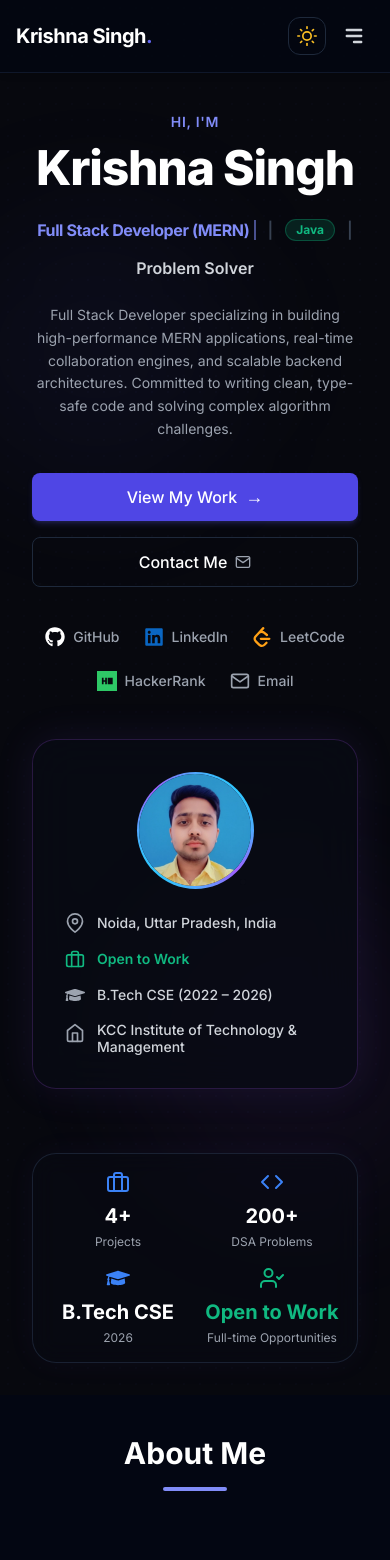
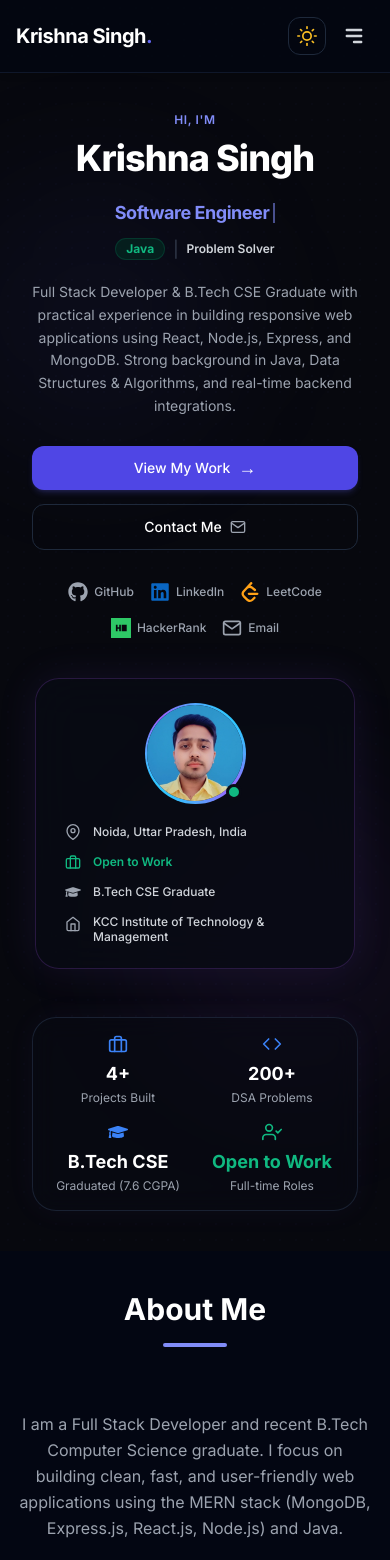
Before and after one commit to Krishnasingh9999/Portfolio, a React (Vite) app: page / in a window 390 px wide. Shown: the top 1560 px of the page. Built offline with nearby package versions, Linux system fonts and the light colour scheme.

Commit message:
Update the portfolio

```diff
--- a/src/components/FeaturedProject.tsx
+++ b/src/components/FeaturedProject.tsx
@@ -87,13 +87,13 @@ const FeaturedProject: React.FC = () => {
 
                   {/* Bullet Points */}
                   {project.bullets && (
-                    <ul className="space-y-2 mb-6 text-xs sm:text-sm text-gray-400 list-none text-left w-full">
+                    <ul className="space-y-2 mb-6 text-xs sm:text-sm text-gray-600 dark:text-gray-400 list-none text-left w-full">
                       {project.bullets.map((bullet, idx) => (
                         <li key={idx} className="flex items-start gap-2.5 leading-relaxed">
-                          <span className="text-indigo-400 font-bold mt-0.5 flex-shrink-0 text-sm">
+                          <span className="text-indigo-600 dark:text-indigo-400 font-bold mt-0.5 flex-shrink-0 text-sm">
                             ▹
                           </span>
-                          <span className="text-gray-300 font-normal">
+                          <span className="text-gray-700 dark:text-gray-300 font-normal">
                             {bullet.replace(/\*\*/g, '')}
                           </span>
                         </li>
--- a/src/components/Hero.tsx
+++ b/src/components/Hero.tsx
@@ -8,11 +8,11 @@ import { motion } from 'framer-motion';
 const Hero: React.FC = () => {
   const { tagline } = personalInfo;
 
-  const rolesCycle = ['Full Stack Developer (MERN)', 'Software Engineer'];
+  const rolesCycle = ['Full-Stack Developer(MERN)', 'Software Engineer'];
   const [currentRoleText, setCurrentRoleText] = useState('');
   const [isDeleting, setIsDeleting] = useState(false);
   const [loopNum, setLoopNum] = useState(0);
-  const [typingSpeed, setTypingSpeed] = useState(50);
+  const [typingSpeed, setTypingSpeed] = useState(55);
 
   useEffect(() => {
     const handleType = () => {
@@ -21,19 +21,19 @@ const Hero: React.FC = () => {
 
       if (isDeleting) {
         setCurrentRoleText(fullText.substring(0, currentRoleText.length - 1));
-        setTypingSpeed(22); // slightly slower deletion
+        setTypingSpeed(25);
       } else {
         setCurrentRoleText(fullText.substring(0, currentRoleText.length + 1));
-        setTypingSpeed(45); // slightly slower typing speed
+        setTypingSpeed(55);
       }
 
       if (!isDeleting && currentRoleText === fullText) {
-        setTypingSpeed(1000); // slightly longer pause at full text
+        setTypingSpeed(1800); // Pause for 1.8s when full text is typed
         setIsDeleting(true);
       } else if (isDeleting && currentRoleText === '') {
         setIsDeleting(false);
         setLoopNum((prev) => prev + 1);
-        setTypingSpeed(200); // slightly longer pause before starting next role
+        setTypingSpeed(300); // Pause before starting the next word
       }
     };
 
@@ -45,7 +45,7 @@ const Hero: React.FC = () => {
     {
       name: 'GitHub',
       url: 'https://github.com/KrishnaSingh9999',
-      icon: <FaGithub className="w-5 h-5 text-white" />
+      icon: <FaGithub className="w-5 h-5" />
     },
     {
       name: 'LinkedIn',
@@ -86,7 +86,7 @@ const Hero: React.FC = () => {
   return (
     <section
       id="home"
-      className="relative flex flex-col items-center bg-white dark:bg-[#07080e] px-4 sm:px-6 lg:px-8 overflow-hidden pt-28 sm:pt-32 lg:pt-36 pb-8 md:pb-10 transition-colors duration-300"
+      className="relative flex flex-col items-center bg-white dark:bg-[#07080e] px-4 sm:px-6 lg:px-8 overflow-hidden pt-28 sm:pt-32 lg:pt-36 pb-10 sm:pb-12 transition-colors duration-300"
     >
       {/* Decorative Grid and Background Accents */}
       <div className="absolute inset-0 bg-[radial-gradient(rgba(99,102,241,0.06)_1px,transparent_1px)] dark:bg-[radial-gradient(rgba(99,102,241,0.02)_1px,transparent_1px)] [background-size:16px_16px] pointer-events-none" />
@@ -94,7 +94,7 @@ const Hero: React.FC = () => {
       <div className="absolute bottom-1/4 right-1/4 translate-x-1/2 translate-y-1/2 w-80 h-80 rounded-full bg-purple-500/10 dark:bg-purple-500/5 blur-3xl pointer-events-none" />
 
       <div className="max-w-7xl mx-auto px-4 sm:px-6 lg:px-8 z-10 w-full flex flex-col items-center">
-        <div className="grid grid-cols-1 lg:grid-cols-12 gap-12 lg:gap-16 items-center w-full">
+        <div className="grid grid-cols-1 lg:grid-cols-12 gap-10 lg:gap-16 items-center w-full">
           {/* Left Column: Intro text */}
           <motion.div
             initial={{ opacity: 0, y: 20 }}
@@ -102,58 +102,66 @@ const Hero: React.FC = () => {
             transition={{ duration: 0.5 }}
             className="lg:col-span-7 flex flex-col items-center lg:items-start text-center lg:text-left"
           >
-            <span className="text-sm font-semibold tracking-wider text-indigo-600 dark:text-indigo-400 uppercase mb-3">
+            <span className="text-xs sm:text-sm font-semibold tracking-wider text-indigo-600 dark:text-indigo-400 uppercase mb-2 sm:mb-3">
               Hi, I'm
             </span>
-            <h1 className="text-5xl sm:text-6xl md:text-7xl font-extrabold text-gray-900 dark:text-white tracking-tight leading-none mb-6">
+            <h1 className="text-4xl sm:text-5xl md:text-6xl lg:text-7xl font-extrabold text-gray-900 dark:text-white tracking-tight leading-tight mb-4 sm:mb-5">
               Krishna Singh
             </h1>
 
-            {/* Dynamic Role Container */}
-            <div className="flex flex-wrap items-center justify-center lg:justify-start gap-3 text-base sm:text-lg md:text-xl font-semibold mb-6">
-              <span className="text-indigo-600 dark:text-indigo-400 min-h-[28px] inline-flex items-center tracking-tight font-bold">
-                <span>{currentRoleText}</span>
-                <span className="ml-1 w-[2px] h-[20px] bg-indigo-600 dark:bg-indigo-400 animate-pulse shrink-0" />
-              </span>
-              <span className="text-gray-300 dark:text-gray-700">|</span>
-              <span className="px-2.5 py-0.5 rounded-full bg-emerald-500/10 dark:bg-[#10B981]/15 border border-emerald-500/30 text-emerald-700 dark:text-[#10B981] text-xs sm:text-sm font-bold">
-                Java
-              </span>
-              <span className="text-gray-300 dark:text-gray-700">|</span>
-              <span className="text-gray-700 dark:text-gray-300">Problem Solver</span>
+            {/* Dynamic Role & Badges (Fixed height container for 100% Zero Layout Shift) */}
+            <div className="flex flex-col items-center lg:items-start mb-5 sm:mb-6 w-full">
+              {/* Dedicated Fixed-Height Role Text Row */}
+              <div className="h-8 sm:h-9 flex items-center justify-center lg:justify-start">
+                <span className="text-lg sm:text-xl md:text-2xl font-bold text-indigo-600 dark:text-indigo-400 inline-flex items-center tracking-tight">
+                  <span>{currentRoleText}</span>
+                  <span className="ml-1 w-[2px] h-5 sm:h-6 bg-indigo-600 dark:bg-indigo-400 animate-pulse shrink-0" />
+                </span>
+              </div>
+
+              {/* Permanent Secondary Badges Row */}
+              <div className="flex items-center gap-2 mt-2">
+                <span className="px-2.5 py-0.5 rounded-full bg-emerald-50 dark:bg-emerald-950/60 border border-emerald-200 dark:border-emerald-800/40 text-emerald-700 dark:text-[#10B981] text-xs sm:text-sm font-bold">
+                  Java
+                </span>
+                <span className="text-gray-300 dark:text-gray-700">|</span>
+                <span className="text-gray-700 dark:text-gray-300 text-xs sm:text-sm font-semibold">
+                  Problem Solver
+                </span>
+              </div>
             </div>
 
-            <p className="max-w-xl text-sm sm:text-base md:text-lg text-gray-600 dark:text-gray-400 mb-8 leading-relaxed">
+            <p className="max-w-xl text-sm sm:text-base md:text-lg text-gray-600 dark:text-gray-400 mb-7 sm:mb-8 leading-relaxed">
               {tagline}
             </p>
 
             {/* View My Work & Contact Me Buttons */}
-            <div className="flex flex-col sm:flex-row items-center justify-center lg:justify-start gap-4 mb-8 w-full sm:w-auto">
+            <div className="flex flex-col sm:flex-row items-center justify-center lg:justify-start gap-3.5 sm:gap-4 mb-7 sm:mb-8 w-full sm:w-auto">
               <a
                 href="#featured"
                 onClick={(e) => handleScrollToSection(e, 'featured')}
-                className="w-full sm:w-auto px-6 py-3 rounded-lg font-medium text-white bg-indigo-600 hover:bg-indigo-700 shadow-md shadow-indigo-500/20 active:scale-95 transition-all flex items-center justify-center gap-2"
+                className="w-full sm:w-auto px-6 py-3 rounded-xl font-medium text-white bg-indigo-600 hover:bg-indigo-700 shadow-md shadow-indigo-500/20 active:scale-95 transition-all flex items-center justify-center gap-2 text-sm sm:text-base"
               >
                 View My Work <span className="text-lg leading-none">&rarr;</span>
               </a>
               <a
                 href="#contact"
                 onClick={(e) => handleScrollToSection(e, 'contact')}
-                className="w-full sm:w-auto px-6 py-3 rounded-lg font-medium text-gray-800 dark:text-white bg-gray-50 dark:bg-transparent border border-gray-300 dark:border-slate-800 hover:border-gray-400 dark:hover:border-gray-500 hover:bg-gray-100 dark:hover:bg-slate-900/50 transition-all flex items-center justify-center gap-2"
+                className="w-full sm:w-auto px-6 py-3 rounded-xl font-medium text-gray-800 dark:text-white bg-gray-50 dark:bg-transparent border border-gray-300 dark:border-slate-800 hover:border-gray-400 dark:hover:border-gray-500 hover:bg-gray-100 dark:hover:bg-slate-900/50 active:scale-95 transition-all flex items-center justify-center gap-2 text-sm sm:text-base"
               >
                 Contact Me <FiMail className="w-4 h-4 text-gray-500 dark:text-gray-400" />
               </a>
             </div>
 
             {/* Social Links under buttons */}
-            <div className="flex flex-wrap items-center justify-center lg:justify-start gap-6 mt-2">
+            <div className="flex flex-wrap items-center justify-center lg:justify-start gap-4 sm:gap-6 mt-1">
               {socialLinks.map((social) => (
                 <a
                   key={social.name}
                   href={social.url}
                   target="_blank"
                   rel="noopener noreferrer"
-                  className="flex items-center gap-2 text-gray-600 dark:text-gray-400 hover:text-indigo-600 dark:hover:text-white transition-colors duration-300 text-sm font-medium"
+                  className="flex items-center gap-1.5 sm:gap-2 text-gray-600 dark:text-gray-400 hover:text-indigo-600 dark:hover:text-white transition-colors duration-300 text-xs sm:text-sm font-medium"
                   aria-label={`Visit ${social.name} profile`}
                 >
                   {social.icon}
@@ -170,11 +178,11 @@ const Hero: React.FC = () => {
             transition={{ duration: 0.5, delay: 0.2 }}
             className="lg:col-span-5 flex justify-center w-full"
           >
-            <div className="relative w-full max-w-[340px] p-8 rounded-3xl bg-gray-50/90 dark:bg-[#090b14]/75 border border-gray-200 dark:border-purple-500/20 backdrop-blur-xl flex flex-col shadow-lg dark:shadow-[0_0_40px_rgba(139,92,246,0.1)]">
+            <div className="relative w-full max-w-[320px] sm:max-w-[340px] p-6 sm:p-8 rounded-3xl bg-gray-50/90 dark:bg-[#090b14]/75 border border-gray-200 dark:border-purple-500/20 backdrop-blur-xl flex flex-col shadow-lg dark:shadow-[0_0_40px_rgba(139,92,246,0.1)]">
               {/* Profile image with gradient ring and green status dot */}
-              <div className="relative mx-auto mb-6">
+              <div className="relative mx-auto mb-5 sm:mb-6">
                 <div className="p-[2.5px] rounded-full bg-gradient-to-tr from-[#00F2FE] via-[#9F5FFE] to-[#00F2FE]">
-                  <div className="w-28 h-28 rounded-full overflow-hidden bg-slate-900">
+                  <div className="w-24 h-24 sm:w-28 sm:h-28 rounded-full overflow-hidden bg-slate-900">
                     <img
                       src="/profile.jpg"
                       alt="Krishna Singh"
@@ -182,26 +190,26 @@ const Hero: React.FC = () => {
                     />
                   </div>
                 </div>
-                <span className="absolute bottom-1 right-2 w-4.5 h-4.5 bg-[#10B981] border-[3px] border-white dark:border-[#090b14] rounded-full" />
+                <span className="absolute bottom-1 right-1 sm:right-2 w-4 h-4 sm:w-4.5 sm:h-4.5 bg-[#10B981] border-[3px] border-white dark:border-[#090b14] rounded-full" />
               </div>
 
               {/* Card info list - left-aligned inside a block */}
-              <div className="flex flex-col gap-4 text-gray-700 dark:text-gray-300 w-full max-w-[260px] mx-auto">
+              <div className="flex flex-col gap-3.5 sm:gap-4 text-gray-700 dark:text-gray-300 w-full max-w-[260px] mx-auto">
                 <div className="flex items-center gap-3">
-                  <FiMapPin className="text-gray-500 dark:text-gray-400 w-5 h-5 shrink-0" />
-                  <span className="text-sm font-medium text-gray-700 dark:text-gray-300">Noida, Uttar Pradesh, India</span>
+                  <FiMapPin className="text-gray-500 dark:text-gray-400 w-4 h-4 sm:w-5 sm:h-5 shrink-0" />
+                  <span className="text-xs sm:text-sm font-medium text-gray-700 dark:text-gray-300">Noida, Uttar Pradesh, India</span>
                 </div>
                 <div className="flex items-center gap-3 text-emerald-600 dark:text-[#10B981]">
-                  <FiBriefcase className="w-5 h-5 shrink-0 text-emerald-600 dark:text-[#10B981]" />
-                  <span className="text-sm font-semibold">Open to Work</span>
+                  <FiBriefcase className="w-4 h-4 sm:w-5 sm:h-5 shrink-0 text-emerald-600 dark:text-[#10B981]" />
+                  <span className="text-xs sm:text-sm font-semibold">Open to Work</span>
                 </div>
                 <div className="flex items-center gap-3">
-                  <FaGraduationCap className="text-gray-500 dark:text-gray-400 w-5 h-5 shrink-0" />
-                  <span className="text-sm font-medium text-gray-700 dark:text-gray-300">B.Tech CSE (2022 – 2026)</span>
+                  <FaGraduationCap className="text-gray-500 dark:text-gray-400 w-4 h-4 sm:w-5 sm:h-5 shrink-0" />
+                  <span className="text-xs sm:text-sm font-medium text-gray-700 dark:text-gray-300">B.Tech CSE Graduate</span>
                 </div>
                 <div className="flex items-start gap-3">
-                  <FiHome className="text-gray-500 dark:text-gray-400 w-5 h-5 shrink-0 mt-0.5" />
-                  <span className="text-sm font-medium text-gray-700 dark:text-gray-300 leading-tight">
+                  <FiHome className="text-gray-500 dark:text-gray-400 w-4 h-4 sm:w-5 sm:h-5 shrink-0 mt-0.5" />
+                  <span className="text-xs sm:text-sm font-medium text-gray-700 dark:text-gray-300 leading-tight">
                     KCC Institute of Technology & Management
                   </span>
                 </div>
@@ -215,35 +223,35 @@ const Hero: React.FC = () => {
           initial={{ opacity: 0, y: 20 }}
           animate={{ opacity: 1, y: 0 }}
           transition={{ duration: 0.5, delay: 0.3 }}
-          className="w-full mt-16 md:mt-20 p-4 sm:p-6 bg-gray-50/80 dark:bg-[#090b14]/50 border border-gray-200 dark:border-slate-800/80 rounded-3xl shadow-sm dark:shadow-[0_0_30px_rgba(139,92,246,0.05)] backdrop-blur-md"
+          className="w-full mt-12 sm:mt-16 md:mt-20 p-4 sm:p-6 bg-gray-50/80 dark:bg-[#090b14]/50 border border-gray-200 dark:border-slate-800/80 rounded-3xl shadow-sm dark:shadow-[0_0_30px_rgba(139,92,246,0.05)] backdrop-blur-md"
         >
           <div className="grid grid-cols-2 lg:grid-cols-4 gap-4 sm:gap-8">
             {/* Stat 1 */}
             <div className="flex flex-col items-center text-center">
-              <FiBriefcase className="text-indigo-600 dark:text-blue-500 w-6 h-6 mb-2" />
-              <span className="text-xl sm:text-2xl font-bold text-gray-900 dark:text-white">4+</span>
-              <span className="text-xs sm:text-sm text-gray-600 dark:text-gray-400 mt-1">Projects</span>
+              <FiBriefcase className="text-indigo-600 dark:text-blue-500 w-5 h-5 sm:w-6 sm:h-6 mb-1.5 sm:mb-2" />
+              <span className="text-lg sm:text-xl md:text-2xl font-bold text-gray-900 dark:text-white">4+</span>
+              <span className="text-xs sm:text-sm text-gray-600 dark:text-gray-400 mt-0.5">Projects Built</span>
             </div>
 
             {/* Stat 2 */}
             <div className="flex flex-col items-center text-center">
-              <FiCode className="text-indigo-600 dark:text-blue-500 w-6 h-6 mb-2" />
-              <span className="text-xl sm:text-2xl font-bold text-gray-900 dark:text-white">200+</span>
-              <span className="text-xs sm:text-sm text-gray-600 dark:text-gray-400 mt-1">DSA Problems</span>
+              <FiCode className="text-indigo-600 dark:text-blue-500 w-5 h-5 sm:w-6 sm:h-6 mb-1.5 sm:mb-2" />
+              <span className="text-lg sm:text-xl md:text-2xl font-bold text-gray-900 dark:text-white">200+</span>
+              <span className="text-xs sm:text-sm text-gray-600 dark:text-gray-400 mt-0.5">DSA Problems</span>
             </div>
 
             {/* Stat 3 */}
             <div className="flex flex-col items-center text-center">
-              <FaGraduationCap className="text-indigo-600 dark:text-blue-500 w-6 h-6 mb-2" />
-              <span className="text-xl sm:text-2xl font-bold text-gray-900 dark:text-white">B.Tech CSE</span>
-              <span className="text-xs sm:text-sm text-gray-600 dark:text-gray-400 mt-1">2026</span>
+              <FaGraduationCap className="text-indigo-600 dark:text-blue-500 w-5 h-5 sm:w-6 sm:h-6 mb-1.5 sm:mb-2" />
+              <span className="text-lg sm:text-xl md:text-2xl font-bold text-gray-900 dark:text-white">B.Tech CSE</span>
+              <span className="text-xs sm:text-sm text-gray-600 dark:text-gray-400 mt-0.5">Graduated (7.6 CGPA)</span>
             </div>
 
             {/* Stat 4 */}
             <div className="flex flex-col items-center text-center">
-              <FiUserCheck className="text-emerald-600 dark:text-[#10B981] w-6 h-6 mb-2" />
-              <span className="text-xl sm:text-2xl font-bold text-emerald-600 dark:text-[#10B981]">Open to Work</span>
-              <span className="text-xs sm:text-sm text-gray-600 dark:text-gray-400 mt-1">Full-time Opportunities</span>
+              <FiUserCheck className="text-emerald-600 dark:text-[#10B981] w-5 h-5 sm:w-6 sm:h-6 mb-1.5 sm:mb-2" />
+              <span className="text-lg sm:text-xl md:text-2xl font-bold text-emerald-600 dark:text-[#10B981]">Open to Work</span>
+              <span className="text-xs sm:text-sm text-gray-600 dark:text-gray-400 mt-0.5">Full-time Roles</span>
             </div>
           </div>
         </motion.div>
--- a/src/data/portfolioData.ts
+++ b/src/data/portfolioData.ts
@@ -2,13 +2,13 @@ import { Project, SkillCategory, Experience, Education, SocialLink } from '../ty
 
 export const personalInfo = {
   name: "Krishna Singh",
-  roles: ["Full Stack Developer (MERN)", "Software Engineer"],
-  tagline: "Full Stack Developer specializing in building high-performance MERN applications, real-time collaboration engines, and scalable backend architectures. Committed to writing clean, type-safe code and solving complex algorithm challenges.",
+  roles: ["Full Stack Developer (MERN)", "Java Developer", "Software Engineer"],
+  tagline: "Full Stack Developer & B.Tech CSE Graduate with practical experience in building responsive web applications using React, Node.js, Express, and MongoDB. Strong background in Java, Data Structures & Algorithms, and real-time backend integrations.",
   resumeUrl: "https://drive.google.com/file/d/18Us3MMNdcQVR78tX1e6VDb8UW68HNmeS/view?usp=sharing",
   bioParagraphs: [
-    "I am a passionate Full Stack Developer and Computer Science undergraduate specializing in the MERN stack (MongoDB, Express.js, React, Node.js). With practical experience building production-ready applications, I focus on designing low-latency RESTful APIs, responsive frontend architectures, and secure authentication systems.",
-    "Currently pursuing a Bachelor of Technology in Computer Science & Engineering (2022 - 2026) at KCC Institute of Technology and Management (Greater Noida), I maintain a robust academic foundation in Data Structures & Algorithms (DSA), Object-Oriented Programming (OOP), Database Management, Operating Systems, and Software Engineering.",
-    "I excel at translating complex system requirements into elegant, modular software. Through hands-on projects, I have integrated real-time state synchronization using Socket.io, database caching with Redis, and state management via Zustand. I continuously explore new technologies and AI-assisted workflows to maximize code quality and efficiency."
+    "I am a Full Stack Developer and recent B.Tech Computer Science graduate. I focus on building clean, fast, and user-friendly web applications using the MERN stack (MongoDB, Express.js, React.js, Node.js) and Java.",
+    "I graduated with a B.Tech in Computer Science & Engineering from KCC Institute of Technology and Management (Greater Noida) with a CGPA of 7.6 / 10 (First Division with Distinction). I have a strong grounding in Data Structures & Algorithms, Object-Oriented Programming, Database Management Systems, and Computer Networks.",
+    "Through my internship and hands-on projects, I have implemented real-time communication using Socket.io and WebRTC, message queues with RabbitMQ, and caching with Redis. I enjoy solving algorithmic challenges and building practical software that solves real-world problems."
   ],
   stats: [
     { label: "DSA Solutions", value: "200+" },
```
